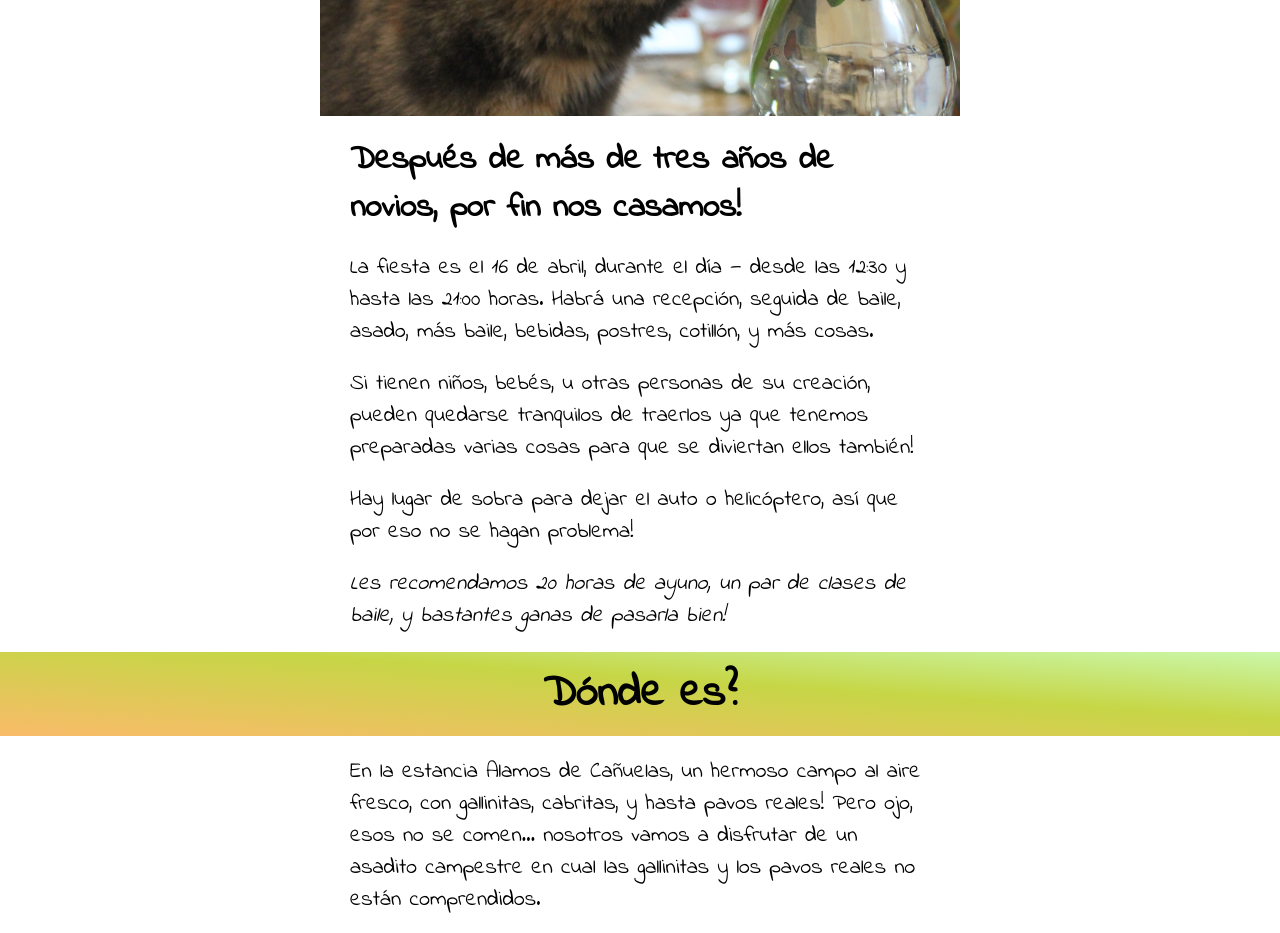
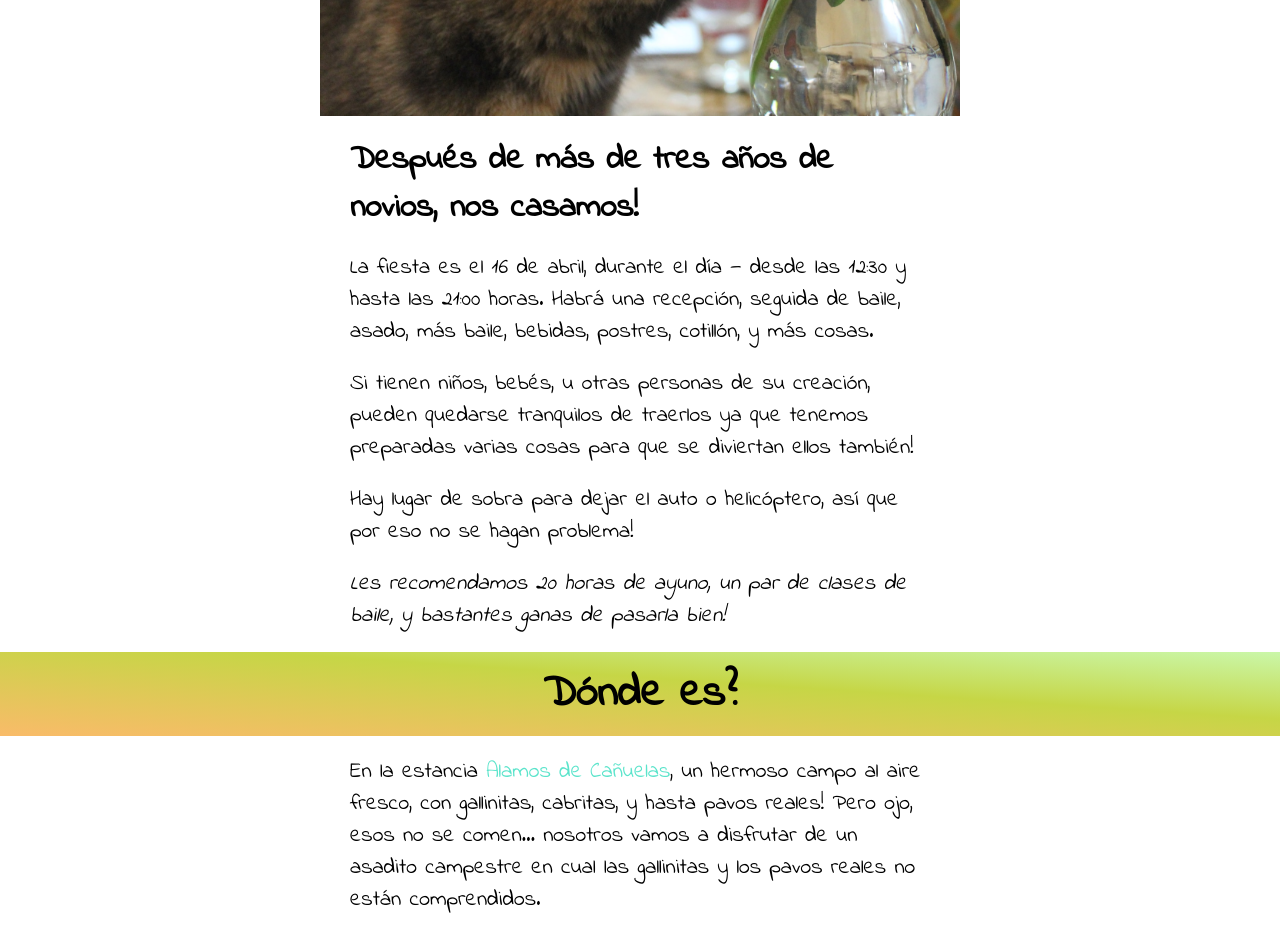
Before and after one commit to bevacqua/tiramoslacasaporlaventana, a website: page en/index.jade in a window 1280 px wide. Shown: the part 2320-3253 px from the top of the page. Drawn offline with nearby package versions, Linux system fonts and the light colour scheme; files that its build step writes are made by us from their sources.

Commit message:
link to alamos

```diff
--- a/en/index.jade
+++ b/en/index.jade
@@ -31,7 +31,7 @@ html
         aside.sc-media-990.sc-aside
           img(src='/images/mila.jpg', alt='')
         section.sc-media-990.sc-content
-          h2 Después de más de tres años de novios, por fin nos casamos!
+          h2 Después de más de tres años de novios, nos casamos!
           p La fiesta es el 16 de abril, durante el día &mdash; desde las 12:30 y hasta las 21:00 horas. Habrá una recepción, seguida de baile, asado, más baile, bebidas, postres, cotillón, y más cosas.
           p Si tienen niños, bebés, u otras personas de su creación, pueden quedarse tranquilos de traerlos ya que tenemos preparadas varias cosas para que se diviertan ellos también!
           p Hay lugar de sobra para dejar el auto o helicóptero, así que por eso no se hagan problema!
@@ -41,7 +41,11 @@ html
         header
           h1.sc-heading.dd-heading Dónde es?
         section.sc-media-990.sc-content
-          p En la estancia Alamos de Cañuelas, un hermoso campo al aire fresco, con gallinitas, cabritas, y hasta pavos reales! Pero ojo, esos no se comen... nosotros vamos a disfrutar de un asadito campestre en cual las gallinitas y los pavos reales no están comprendidos.
+          p
+            span En la estancia
+            span=' '
+            a(href='http://www.alamosdecanuelas.com.ar/En/', target='_blank') Alamos de Cañuelas
+            span , un hermoso campo al aire fresco, con gallinitas, cabritas, y hasta pavos reales! Pero ojo, esos no se comen... nosotros vamos a disfrutar de un asadito campestre en cual las gallinitas y los pavos reales no están comprendidos.
           p La recepción es justito afuera del salón. Para almorzar nos vamos a encerrar en el salón, así no somos victimas del calentamiento global.
           p La barra de tragos, el servicio de té, la mesa de dulces, las gallinitas, y el aire fresco los vas a encontrar todos afuera del salón.
           p
```
Also changed, not shown: index.jade (+6 -2 lines), en/index.html, index.html.
